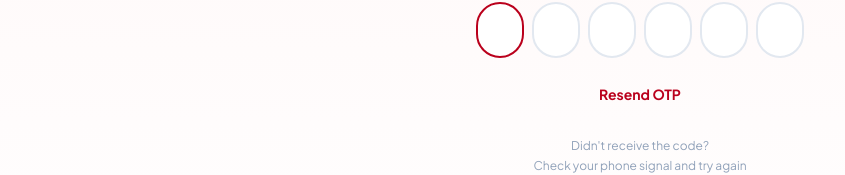
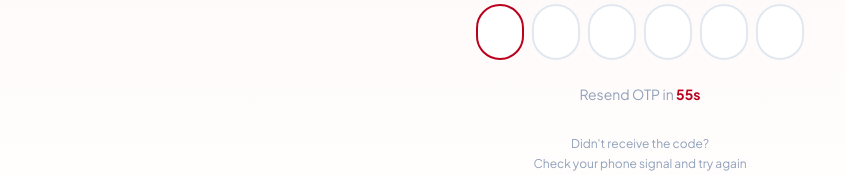
Before and after one commit to mayankinkk/MIIAM, a Next.js app in the folder miiam-app/: page /auth/verify in a window 1280 px wide. Shown: the part 460-635 px from the top of the page, without its empty margins (0-845 px from the left). Built offline with nearby package versions, Linux system fonts and the light colour scheme.

Commit message:
Start OTP resend timer at 60s when verify page loads

```diff
--- a/miiam-app/src/app/auth/verify/page.tsx
+++ b/miiam-app/src/app/auth/verify/page.tsx
@@ -13,7 +13,7 @@ function OTPVerificationContent() {
   const [otp, setOtp] = useState(["", "", "", "", "", ""]);
   const [isLoading, setIsLoading] = useState(false);
   const [error, setError] = useState("");
-  const [resendTimer, setResendTimer] = useState(0);
+  const [resendTimer, setResendTimer] = useState(60);
   const [resent, setResent] = useState(false);
 
   const inputRefs = useRef<(HTMLInputElement | null)[]>([]);
```
